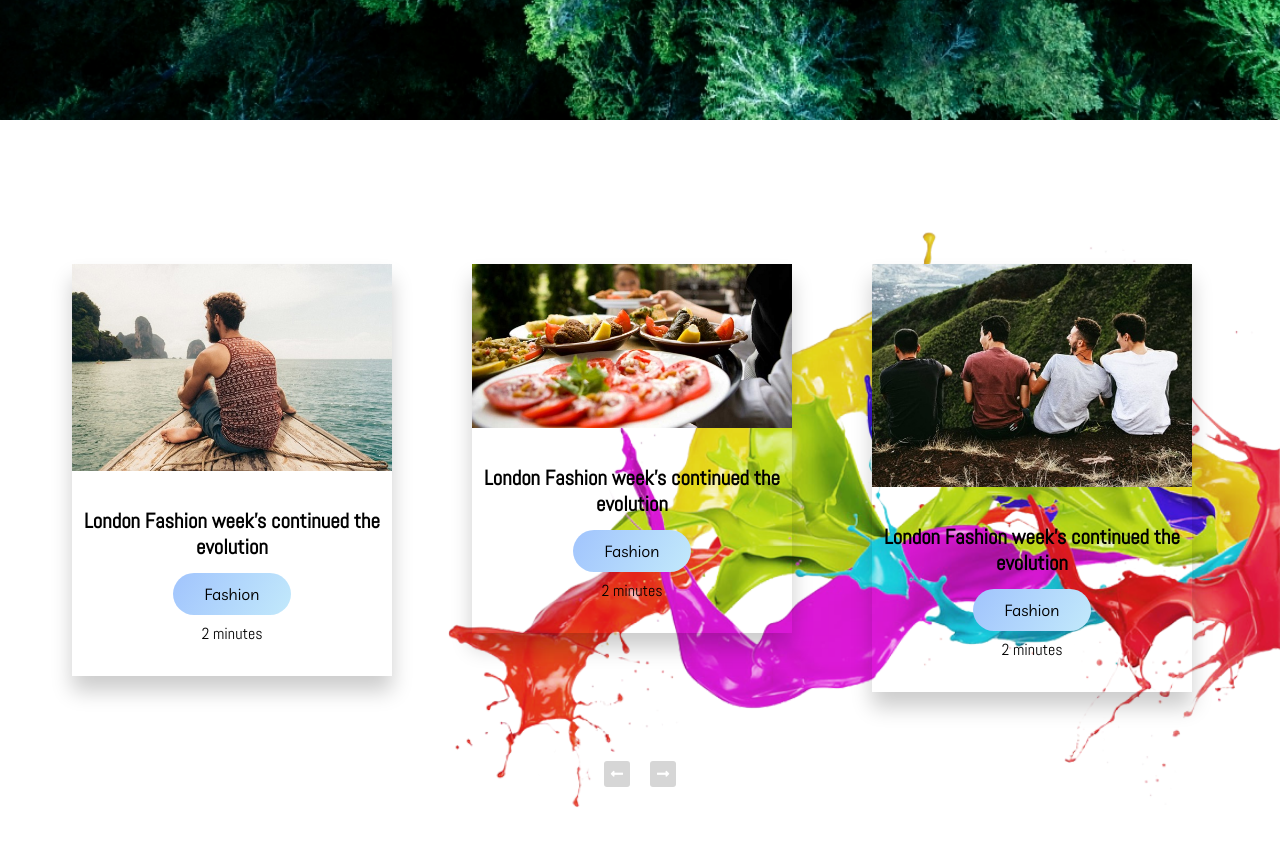
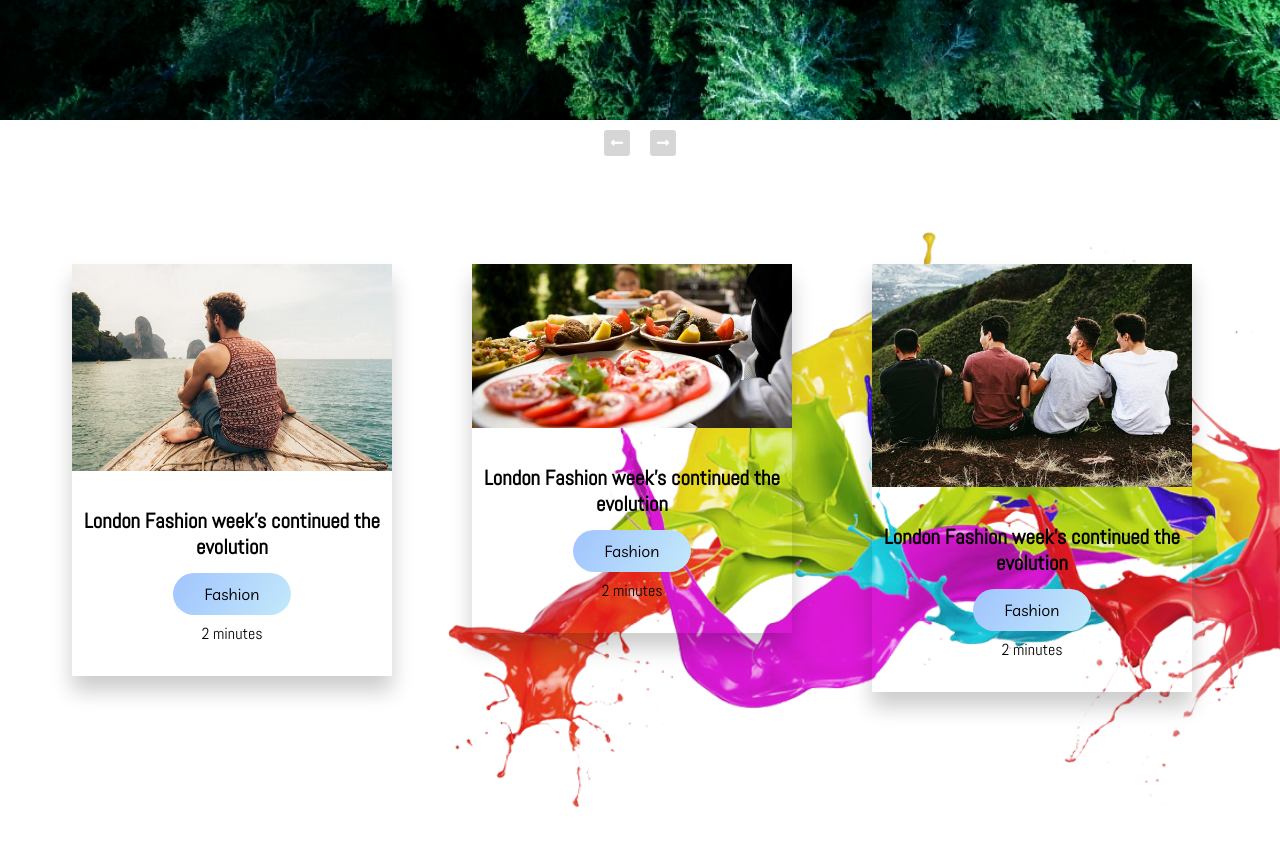
Before and after one commit to sifathossain39/blogger, a plain HTML site: page index.html in a window 1280 px wide. Shown: the part 840-1685 px from the top of the page. Drawn offline with Linux system fonts and the light colour scheme.

Commit message:
nav styling

```diff
--- a/CSS/Styles.css
+++ b/CSS/Styles.css
@@ -229,6 +229,15 @@ span{
     display: block;
   }
 
+  section .container .owl-nav{
+    position: absolute;
+    top: 0%;
+    margin: 0 auto;
+    width: 100%;
+  }
+
+
+
 
  /*---------x-------- Blog Carousel ----------x--------*/
 
```
